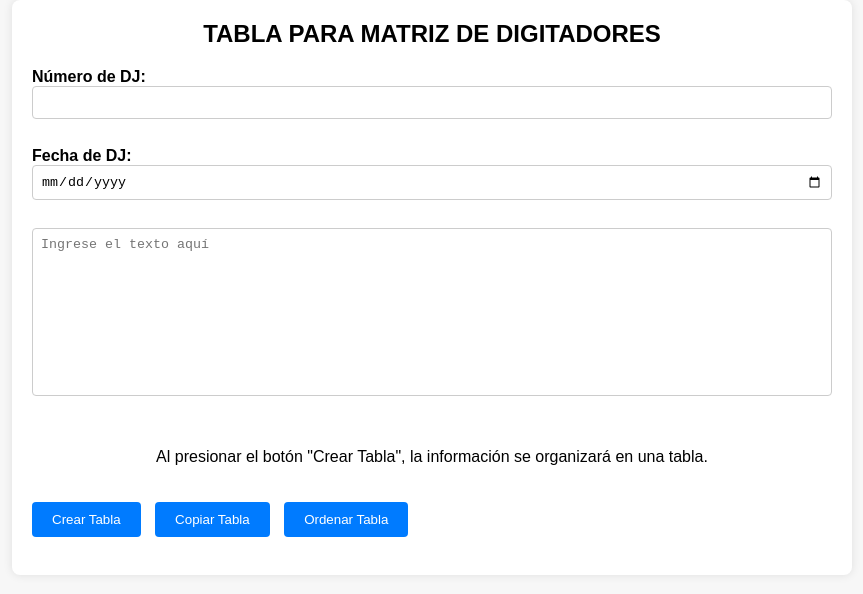
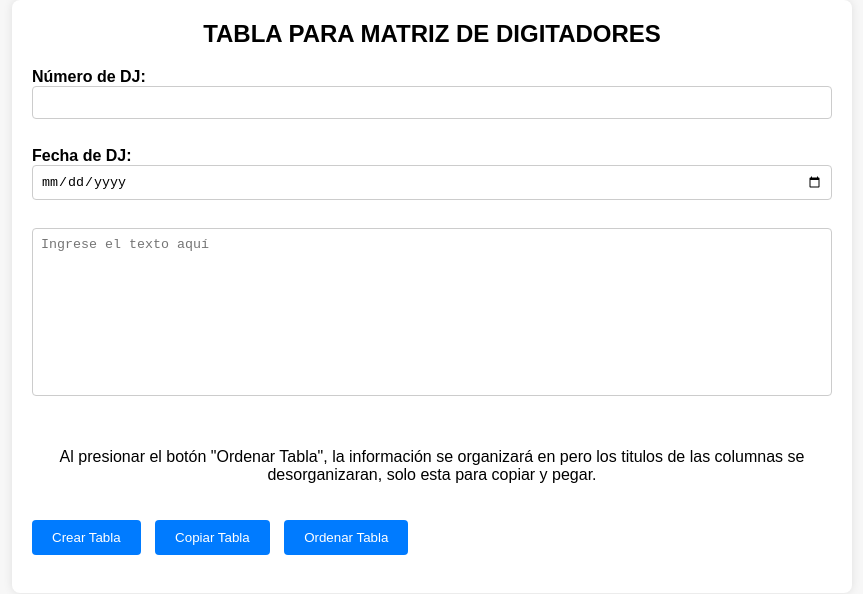
Before and after one commit to gustavo2321719/pa-no-llorar, a plain HTML site: page index.html in a window 1280 px wide. Shown: the whole page, without its empty margins (208-1071 px from the left). Drawn offline with Linux system fonts and the light colour scheme.

Commit message:
com oes ps

```diff
--- a/index.html
+++ b/index.html
@@ -96,8 +96,9 @@
       ></textarea>
       <br /><br />
       <div class="message">
-        Al presionar el botón "Crear Tabla", la información se organizará en una
-        tabla.
+        Al presionar el botón "Ordenar Tabla", la información se organizará en
+        pero los titulos de las columnas se desorganizaran, solo esta para
+        copiar y pegar.
       </div>
       <br /><br />
       <button onclick="crearTabla()">Crear Tabla</button>
```
